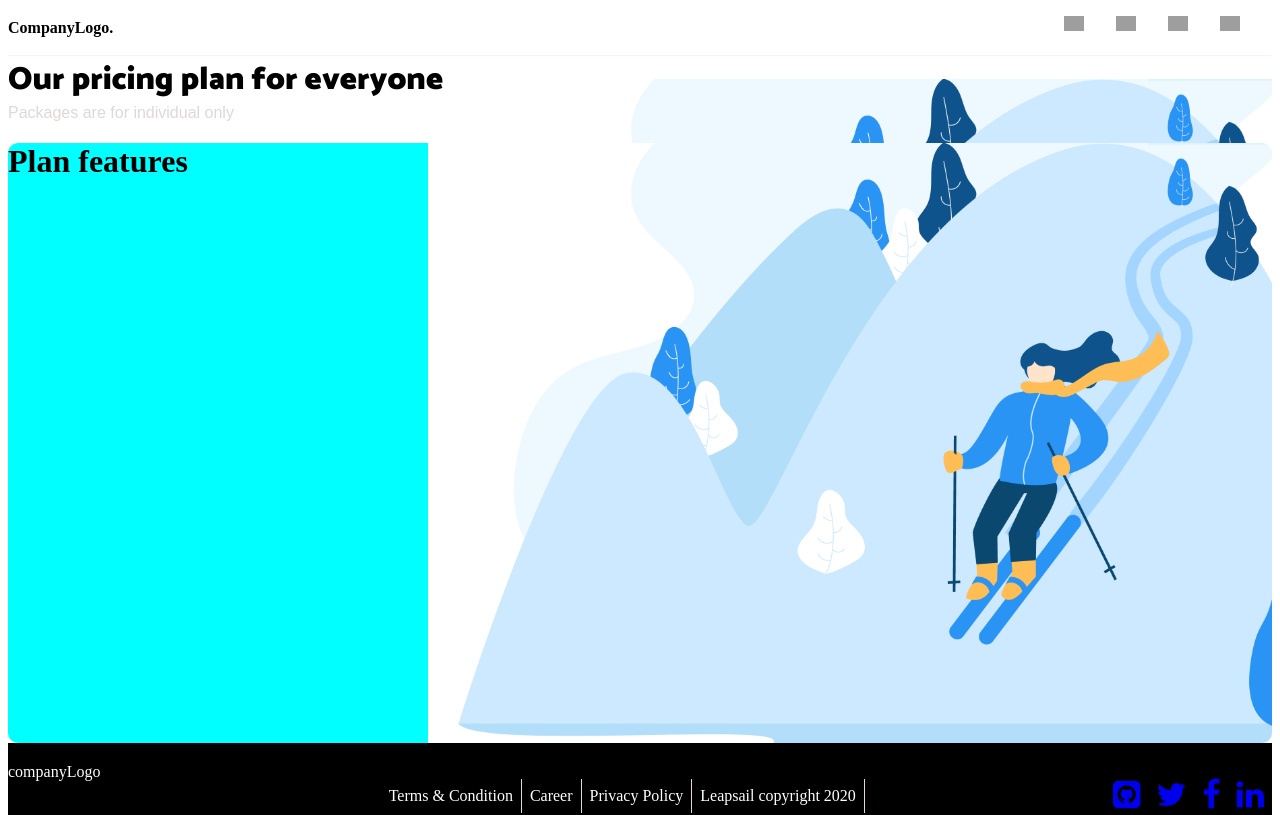
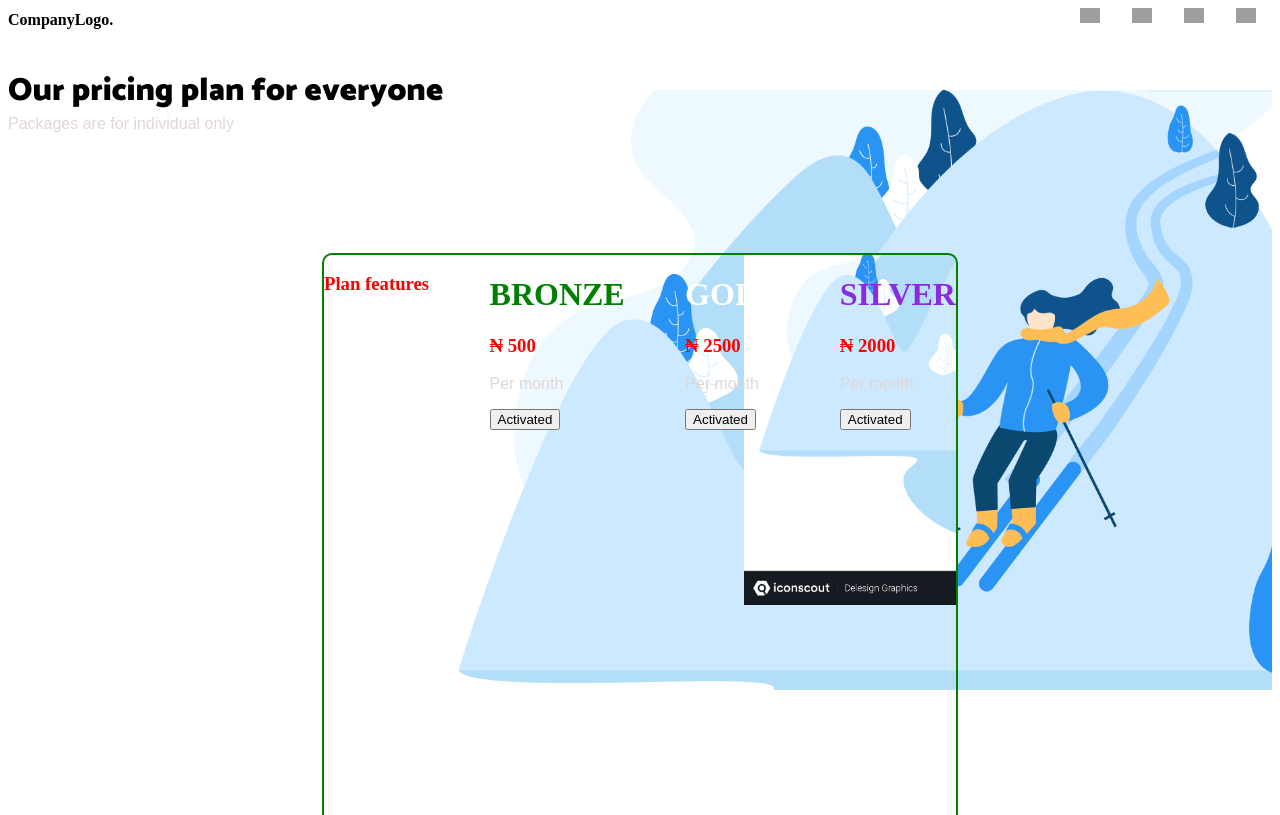
Before and after one commit to olayodepossible/Leapsail_landingPage, a Vue app: page /#/ in a window 1280 px wide. Shown: the top 815 px of the page. Built offline with nearby package versions, Linux system fonts and the light colour scheme; grey boxes are pictures that could not be loaded.

Commit message:
header tag fixed

```diff
--- a/src/App.vue
+++ b/src/App.vue
@@ -28,11 +28,23 @@
 
 
 <style>
+@import url("https://fonts.googleapis.com/css2?family=Catamaran:wght@900&display=swap");
+
 hr {
   opacity: 0.1;
 }
+
+p {
+  font-family: Arial, Helvetica, sans-serif;
+  color: rgb(224, 215, 215);
+}
 .header {
   display: flex;
+  position: fixed;
+  width: 100%;
+  z-index: 10;
+  top: 0;
+  background-color: #fff;
   font-size: 0.5rem;
 }
 
--- /dev/null
+++ b/src/components/BronzePlan.vue
@@ -0,0 +1,23 @@
+<template>
+  <div class="plan">
+    <div>
+      <h1>BRONZE</h1>
+      <h3>&#8358; 500</h3>
+      <p>Per month</p>
+      <button>Activated</button>
+    </div>
+  </div>
+</template>
+
+<script>
+export default {
+  name: "BronzePlan",
+  props: ["plans"]
+};
+</script>
+
+<style scoped>
+.bronze h1 {
+  color: green;
+}
+</style>
--- a/src/components/Container.vue
+++ b/src/components/Container.vue
@@ -1,24 +1,36 @@
 <template>
   <div class="container">
     <div class="plan-feature">
-      <h1>Plan features</h1>
+      <div>
+        <h3>Plan features</h3>
+      </div>
+      <BronzePlan class="bronze" />
+      <GoldPlan class="gold" />
+      <SilverPlan class="silver" />
     </div>
     <div class="list"></div>
   </div>
 </template>
 
 <script>
+import BronzePlan from "./BronzePlan";
+import SilverPlan from "./SilverPlan";
+import GoldPlan from "./GoldPlan";
+
 export default {
   name: "Container",
-  components: {}
+  components: {
+    BronzePlan,
+    SilverPlan,
+    GoldPlan
+  }
 };
 </script>
 
 <style scoped>
-.container {
-  width: 80%;
-  margin: 0 auto;
-  background-color: aqua;
-  border-radius: 10px;
+.plan-feature {
+  display: flex;
+  justify-content: space-between;
+  color: red;
 }
 </style>
--- a/src/components/Footer.vue
+++ b/src/components/Footer.vue
@@ -11,7 +11,7 @@
     </div>
     <div class="icon">
       <a href="#" target="_blank">
-        <i class="fa fa-github-square fa-2x" aria-hidden="true"></i>
+        <i class="fa fa-instagram fa-2x" aria-hidden="true"></i>
       </a>
       <a href="#" target="_blank">
         <i class="fa fa-twitter fa-2x" aria-hidden="true"></i>
@@ -39,6 +39,7 @@ export default {
 }
 .icon a {
   padding: 0.5rem;
+  color: #fff;
 }
 .icon a:hover {
   color: #eece1a;
--- /dev/null
+++ b/src/components/GoldPlan.vue
@@ -0,0 +1,21 @@
+<template>
+  <div class="plan">
+    <h1>GOLD</h1>
+    <h3>&#8358; 2500</h3>
+    <p>Per month</p>
+    <button>Activated</button>
+  </div>
+</template>
+
+<script>
+export default {
+  name: "GoldPlan",
+  props: ["plans"]
+};
+</script>
+
+<style scoped>
+.gold h1 {
+  color: #fff;
+}
+</style>
--- a/src/components/Plan.vue
+++ b/src/components/SilverPlan.vue
@@ -1,7 +1,7 @@
 <template>
   <div class="plan">
-    <h1>{{plan}}</h1>
-    <h3>{{cost}}</h3>
+    <h1>SILVER</h1>
+    <h3>&#8358; 2000</h3>
     <p>Per month</p>
     <button>Activated</button>
   </div>
@@ -9,7 +9,7 @@
 
 <script>
 export default {
-  name: "Plan",
+  name: "SilverPlan",
   props: {
     plan: String,
     cost: String
@@ -18,4 +18,7 @@ export default {
 </script>
 
 <style scoped>
+.silver h1 {
+  color: blueviolet;
+}
 </style>
--- a/src/views/Homepage.vue
+++ b/src/views/Homepage.vue
@@ -4,7 +4,7 @@
       <h1>Our pricing plan for everyone</h1>
       <p>Packages are for individual only</p>
     </div>
-    <Container />
+    <Container class="plans" />
     <Footer />
   </div>
 </template>
@@ -26,14 +26,11 @@ export default {
 
 <!-- Add "scoped" attribute to limit CSS to this component only -->
 <style scoped>
-@import url("https://fonts.googleapis.com/css2?family=Catamaran:wght@900&display=swap");
-* {
-  box-sizing: border-box;
-}
 .container {
   width: 100%;
   height: 600px;
   margin: 0 auto;
+  margin-top: 80px;
   background-image: url("../assets/snow_sakting.png");
   background-position: left 420px top -190px;
   background-repeat: no-repeat;
@@ -47,8 +44,13 @@ export default {
   line-height: 0.2rem;
   font-family: Catamaran, Georgia, Times, "Times New Roman", "sans-serif";
 }
-.msg p {
-  font-family: Arial, Helvetica, sans-serif;
-  color: rgb(224, 215, 215);
+
+.plans {
+  width: 50%;
+  margin: 0 auto;
+  margin-top: 120px;
+  margin-bottom: 120px;
+  border-radius: 10px;
+  border: 2px solid green;
 }
 </style>
```
